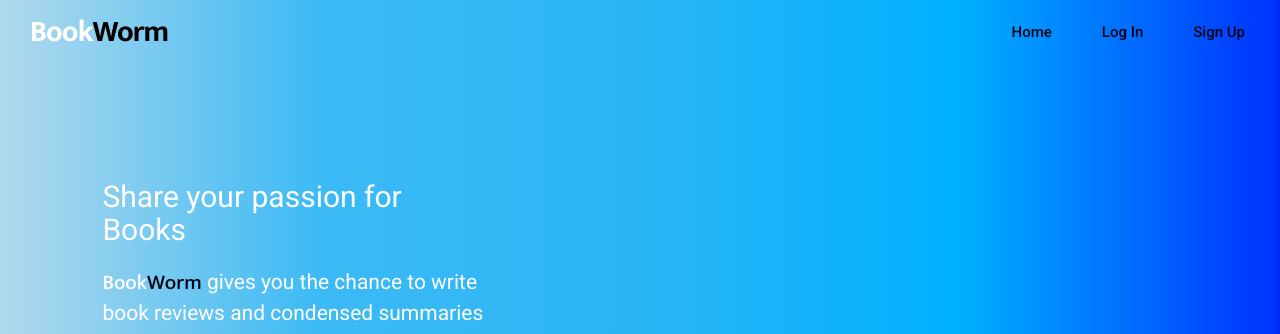
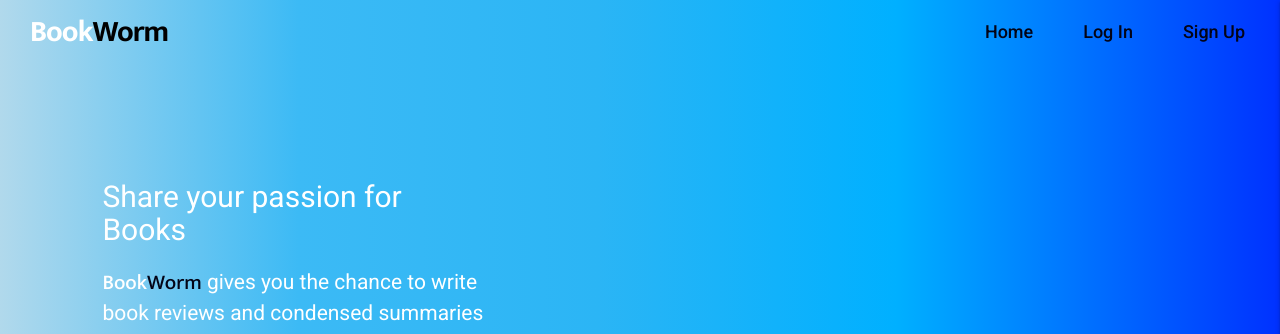
Before and after one commit to Gonzo2500/MS_3_BookWorm, a Flask app: page / in a window 1280 px wide. Shown: the top 334 px of the page. Run offline with Flask 2, Linux system fonts and the light colour scheme; some libraries are stand-ins or nearby versions.

Commit message:
minor changes for background color and navlinks size

```diff
--- a/static/css/style.css
+++ b/static/css/style.css
@@ -10,7 +10,7 @@
 }
 
 body{
-    background: linear-gradient(90deg,rgb(177, 217, 236), rgb(60, 186, 245), rgb(43, 181, 245), rgb(0,176,255),rgb(0,49,255));
+    background: linear-gradient(90deg,rgb(177, 217, 236), rgb(60, 186, 245), rgb(43, 181, 245), rgb(0,176,255) 70%, rgb(0,49,255));
     max-height: 100vh;
     max-width: 100vw;
     font-family: 'Roboto', sans-serif;;
@@ -38,6 +38,7 @@ nav ul a {
     margin-right: 20px;
     font-weight: 500;
     color: #030416;
+    font-size: 1.2rem;
 }
 
 nav ul a:hover {
```
